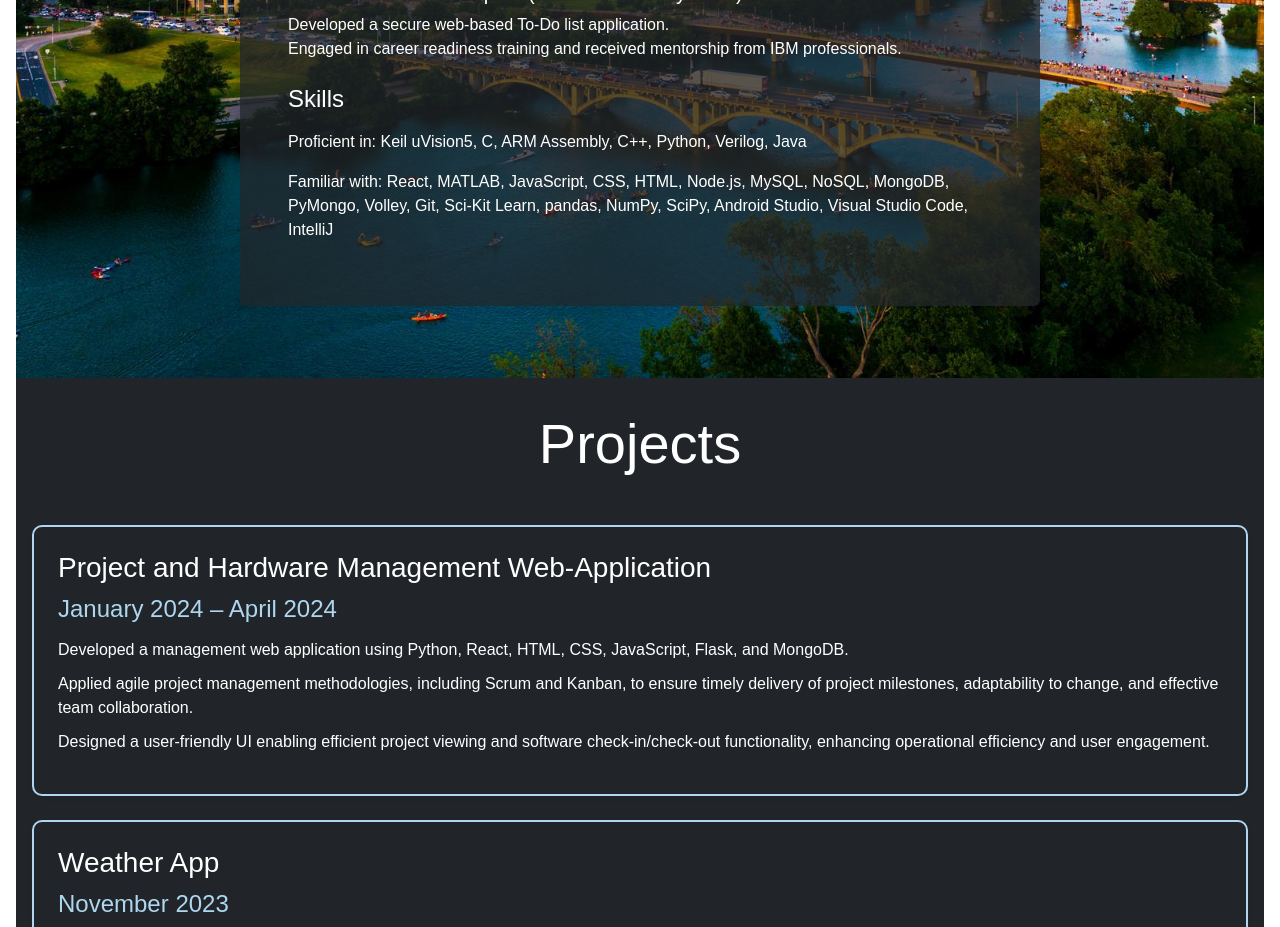
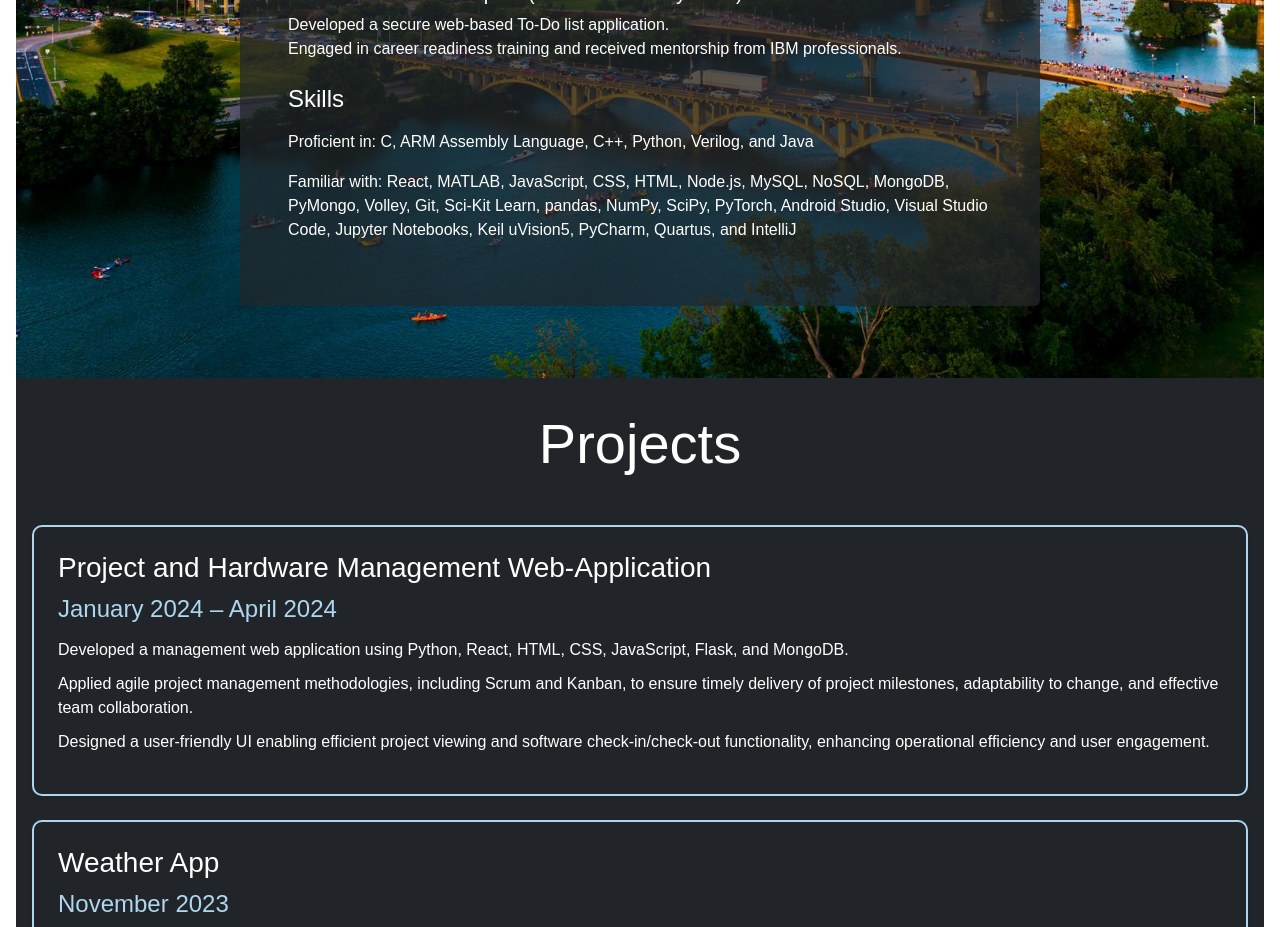
Before and after one commit to alexaengland/alexaengland.github.io, a React (Create React App) app in the folder ECE461L/alexaengland.github.io/: page / in a window 1280 px wide. Shown: the part 2300-3227 px from the top of the page. Built offline with nearby package versions, Linux system fonts and the light colour scheme.

Commit message:
Updated skills

```diff
--- a/ECE461L/alexaengland.github.io/src/components/ExperienceAndSkills.js
+++ b/ECE461L/alexaengland.github.io/src/components/ExperienceAndSkills.js
@@ -31,8 +31,8 @@
           </div>
         </div>
         <h3 className="h4 font-bold mb-3">Skills</h3>
-        <p>Proficient in: Keil uVision5, C, ARM Assembly, C++, Python, Verilog, Java</p>
-        <p>Familiar with: React, MATLAB, JavaScript, CSS, HTML, Node.js, MySQL, NoSQL, MongoDB, PyMongo, Volley, Git, Sci-Kit Learn, pandas, NumPy, SciPy, Android Studio, Visual Studio Code, IntelliJ</p>
+        <p>Proficient in: C, ARM Assembly Language, C++, Python, Verilog, and Java</p>
+        <p>Familiar with: React, MATLAB, JavaScript, CSS, HTML, Node.js, MySQL, NoSQL, MongoDB, PyMongo, Volley, Git, Sci-Kit Learn, pandas, NumPy, SciPy, PyTorch, Android Studio, Visual Studio Code, Jupyter Notebooks, Keil uVision5, PyCharm, Quartus, and IntelliJ</p>
       </div>
     </div>
   );
```
